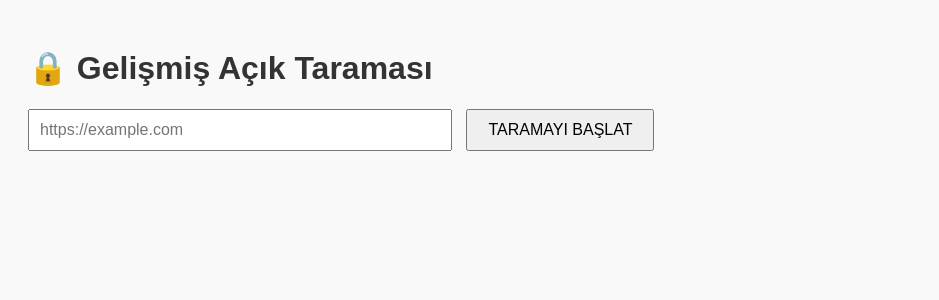
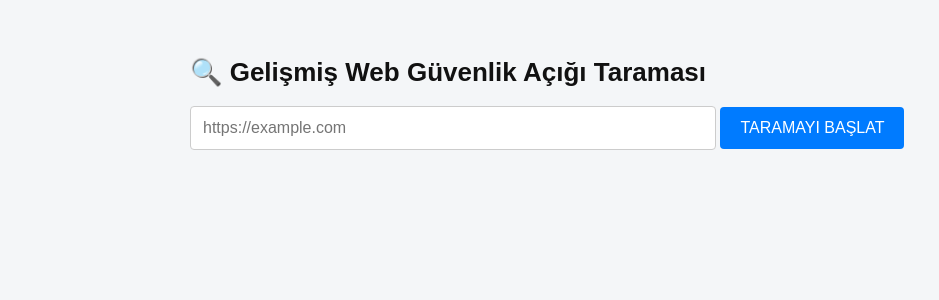
Before and after one commit to PoyrazYare156/Tht-sql, a FastAPI app: page / in a window 1280 px wide. Shown: the top 300 px of the page, without its empty margins (0-939 px from the left). Run offline with FastAPI, Linux system fonts and the light colour scheme.

Commit message:
Update index.html

```diff
--- a/templates/index.html
+++ b/templates/index.html
@@ -2,69 +2,91 @@
 <!DOCTYPE html>
 <html lang="tr">
 <head>
-  <meta charset="UTF-8">
-  <title>Gelişmiş Güvenlik Taraması</title>
+  <meta charset="UTF-8" />
+  <meta name="viewport" content="width=device-width, initial-scale=1.0" />
+  <title>🔒 Gelişmiş Güvenlik Taraması</title>
   <script src="/static/app.js" defer></script>
   <style>
     body {
       font-family: Arial, sans-serif;
-      padding: 20px;
-      background-color: #f9f9f9;
+      margin: 0;
+      padding: 40px 20px;
+      background-color: #f4f6f8;
+      color: #333;
+      max-width: 900px;
+      margin: auto;
     }
 
     h1 {
-      color: #333;
+      font-size: 26px;
+      color: #111;
     }
 
     input[type="text"] {
-      width: 400px;
-      padding: 10px;
-      margin-right: 10px;
+      width: 100%;
+      max-width: 500px;
+      padding: 12px;
       font-size: 16px;
+      border: 1px solid #ccc;
+      margin-bottom: 10px;
+      border-radius: 4px;
     }
 
     button {
-      padding: 10px 20px;
+      background-color: #007bff;
+      color: white;
+      border: none;
+      padding: 12px 20px;
       font-size: 16px;
+      border-radius: 4px;
       cursor: pointer;
+    }
+
+    button:hover {
+      background-color: #0056b3;
     }
 
     .vuln-item {
       border: 1px solid #ddd;
+      background-color: white;
       padding: 15px;
       margin-top: 15px;
       border-radius: 5px;
+      box-shadow: 0 2px 5px rgba(0,0,0,0.03);
     }
 
     .vuln-item.safe {
-      background-color: #e8fce8;
       border-left: 5px solid green;
+      background-color: #eafaf1;
     }
 
     .vuln-item.vulnerable {
+      border-left: 5px solid red;
       background-color: #ffeaea;
-      border-left: 5px solid red;
     }
 
     .vuln-item.error {
-      background-color: #fff3cd;
       border-left: 5px solid orange;
+      background-color: #fff6e5;
     }
 
     code {
       background-color: #eee;
-      padding: 2px 4px;
-      border-radius: 3px;
+      padding: 2px 6px;
+      border-radius: 4px;
+      font-family: monospace;
     }
 
     em {
+      display: block;
+      margin-top: 8px;
       color: #555;
     }
   </style>
 </head>
 <body>
-  <h1>🔒 Gelişmiş Açık Taraması</h1>
-  <input type="text" id="targetUrl" placeholder="https://example.com">
+  <h1>🔍 Gelişmiş Web Güvenlik Açığı Taraması</h1>
+  <input type="text" id="targetUrl" placeholder="https://example.com" />
   <button onclick="scanVulnerabilities()">TARAMAYI BAŞLAT</button>
   <div id="vulnResults"></div>
 </body>
```
